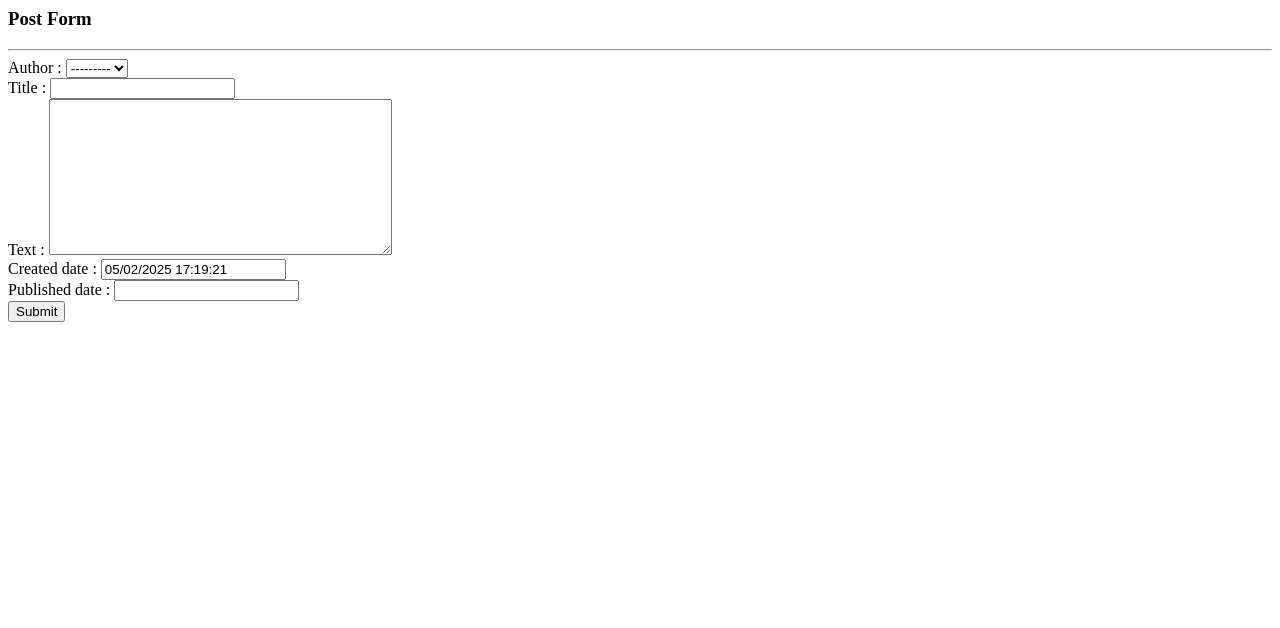
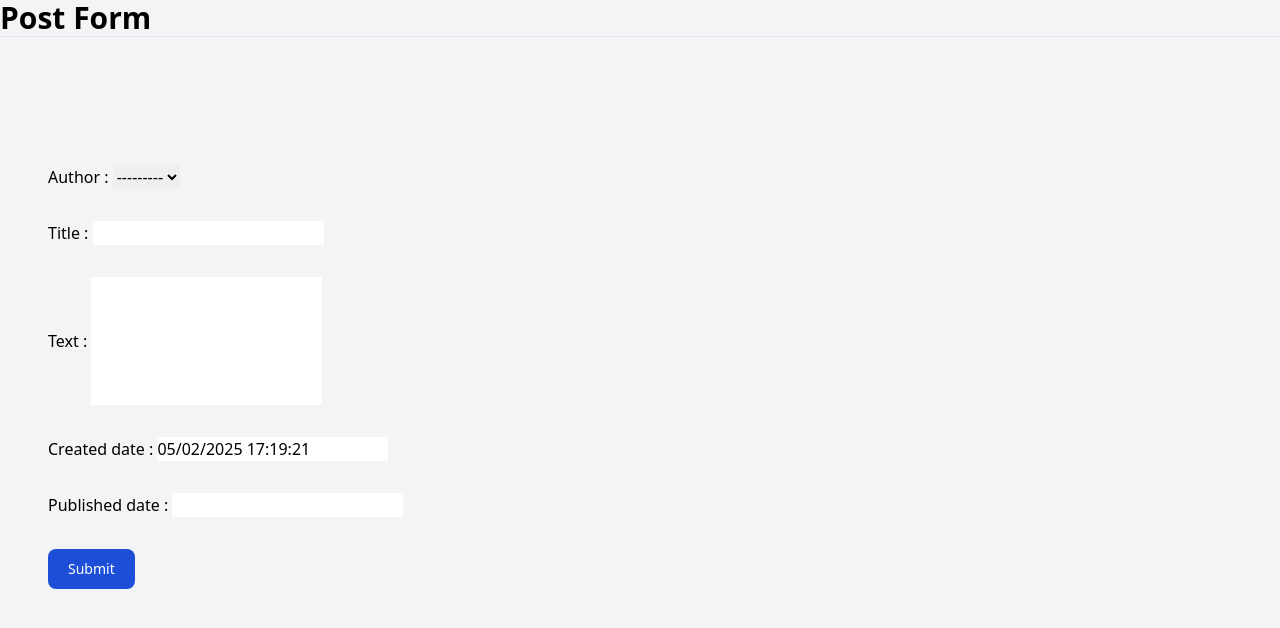
Before and after one commit to Nour-Noaxp/djangoproject, a Django app: page /new/ in a window 1280 px wide. Shown: the top 628 px of the page. Run offline with Django 5.2, Linux system fonts and the light colour scheme; some libraries are stand-ins or nearby versions.

Commit message:
Modified front

```diff
--- a/blog/forms.py
+++ b/blog/forms.py
@@ -1,7 +1,10 @@
-from django.forms import ModelForm
+from django.forms import ModelForm, TextInput
 from .models import Post
 
 class PostForm(ModelForm):
   class Meta:
     model = Post
     fields = '__all__'
+    widgets = {
+      'text': TextInput(attrs={'class': 'h-32'})
+    }
--- a/blog/templates/blog/new.html
+++ b/blog/templates/blog/new.html
@@ -1,8 +1,23 @@
-<h3>Post Form</h3>
-<hr>
-
-<form action="/new/" method="post">
-  {% csrf_token %}
-  {{form}}
-  <input type="submit">
-</form>
+<!DOCTYPE html>
+<html>
+  <head>
+    <!--<link rel="stylesheet" href="https://unpkg.com/@tailwindcss/browser@4"/>-->
+    <script src="https://cdn.tailwindcss.com"></script>
+    <title>New Post Form</title>
+  </head>
+  <body class="bg-gray-100">
+    <header>
+      <h3 class="text-3xl font-semibold">Post Form</h3>
+      <hr>
+    </header>
+    <main>
+      <form class="mx-12 my-32 space-y-8 items-center" action="/new/" method="post">
+        {% csrf_token %}
+        {{form}}
+        <button class="text-white bg-blue-700 hover:bg-blue-800 focus:ring-4 focus:ring-blue-300 font-medium rounded-lg text-sm px-5 py-2.5 me-2 mb-2 dark:bg-blue-600 dark:hover:bg-blue-700 focus:outline-none dark:focus:ring-blue-800">
+          <input type="submit">
+        </button>
+      </form>
+    </main>
+  </body>
+</html>
```
